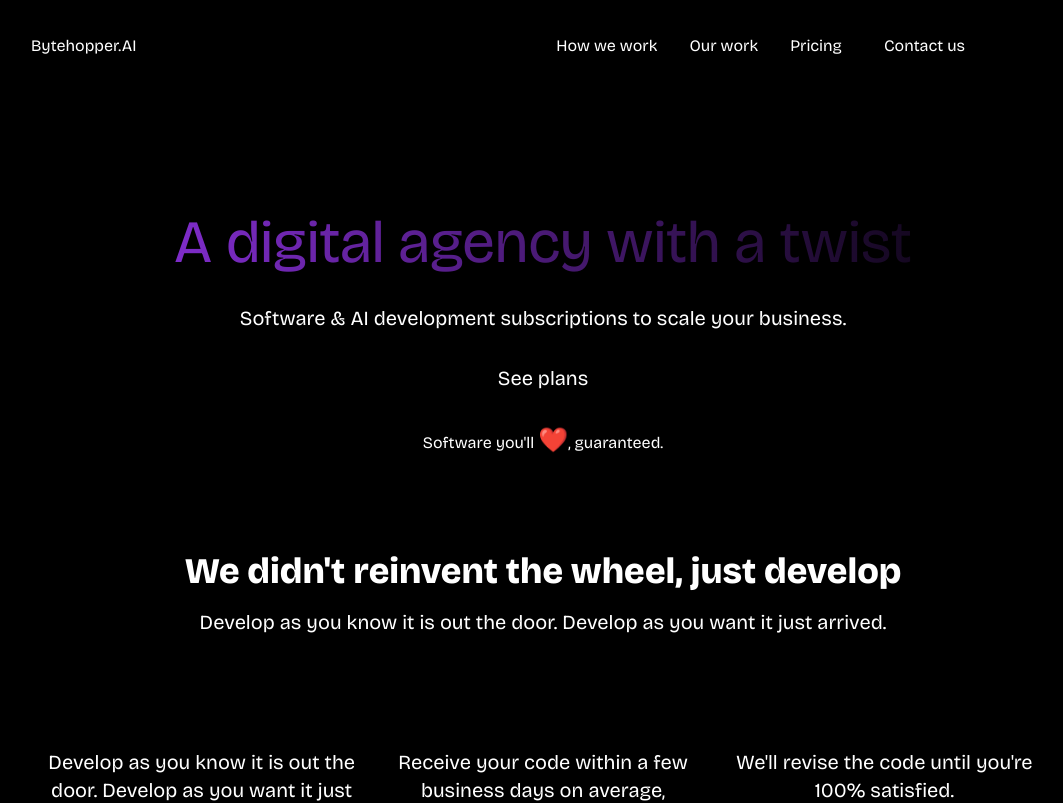
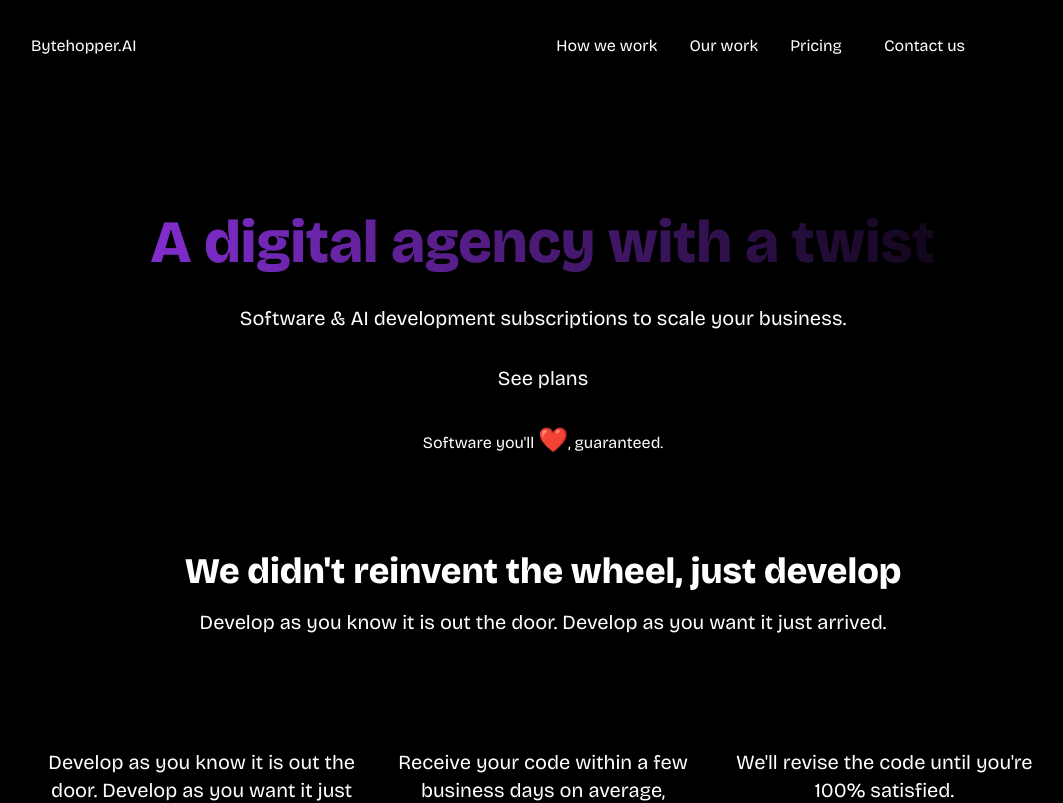
Before and after one commit to alicantorun/alicantorun, a Next.js app: page / in a window 1280 px wide. Shown: the top 803 px of the page, without its empty margins (97-1160 px from the left). Built offline with nearby package versions, Linux system fonts and the light colour scheme.

Commit message:
fix font bug

```diff
--- a/app/components/Hero.tsx
+++ b/app/components/Hero.tsx
@@ -1,7 +1,7 @@
 export default function Hero() {
   return (
     <div className="text-center max-w-5xl w-full items-center justify-between mt-12 mb-24">
-      <h1 className="mb-8 text-6xl  text-transparent bg-clip-text bg-gradient-to-r from-purple-600 to-black dark:from-purple-600 dark:to-white">
+      <h1 className="mb-8 text-6xl font-extrabold text-transparent bg-clip-text bg-gradient-to-r from-purple-600 to-black dark:from-purple-600 dark:to-white">
         A digital agency with a twist
       </h1>
       <h3 className="mb-8 text-xl">
```
